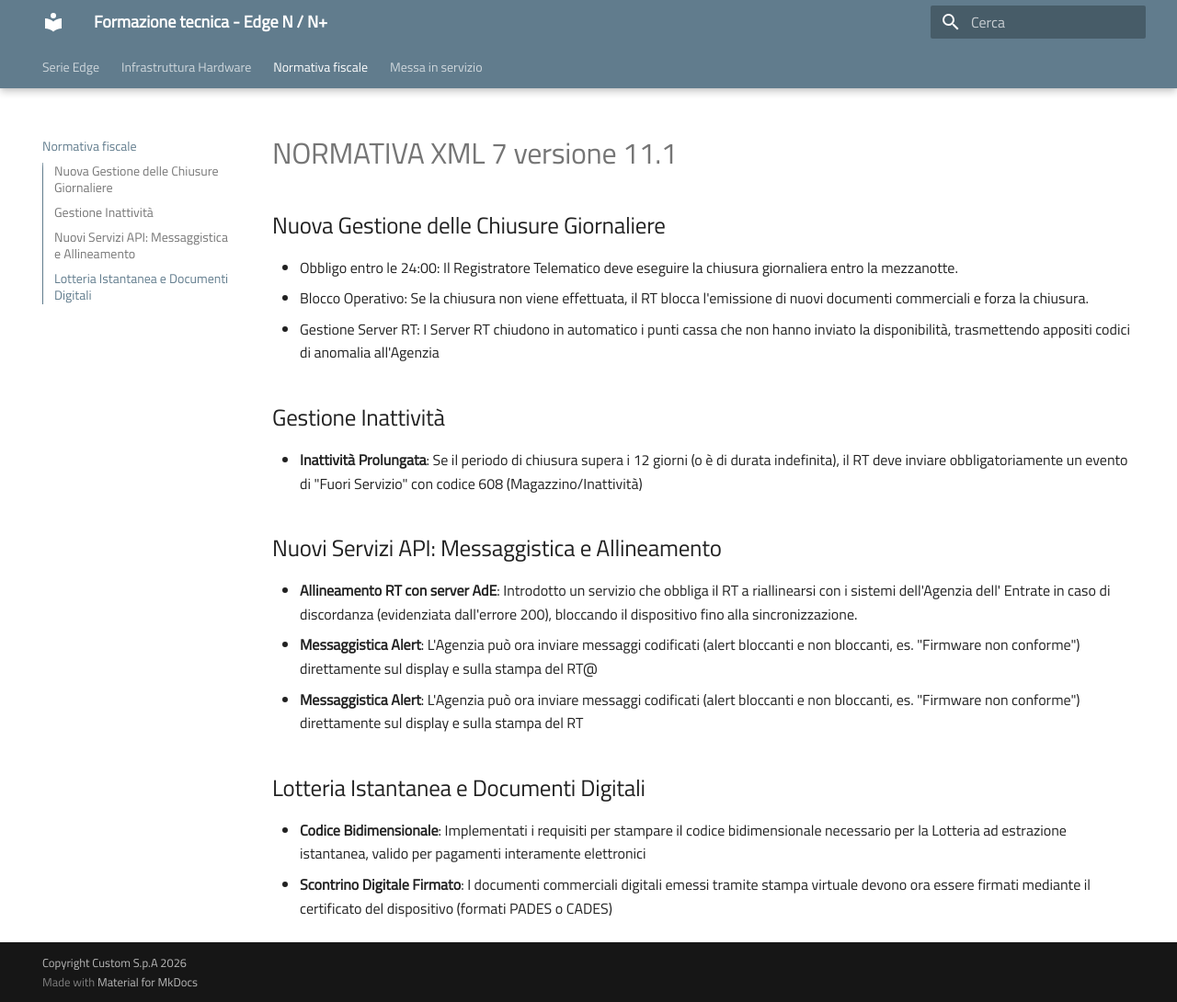
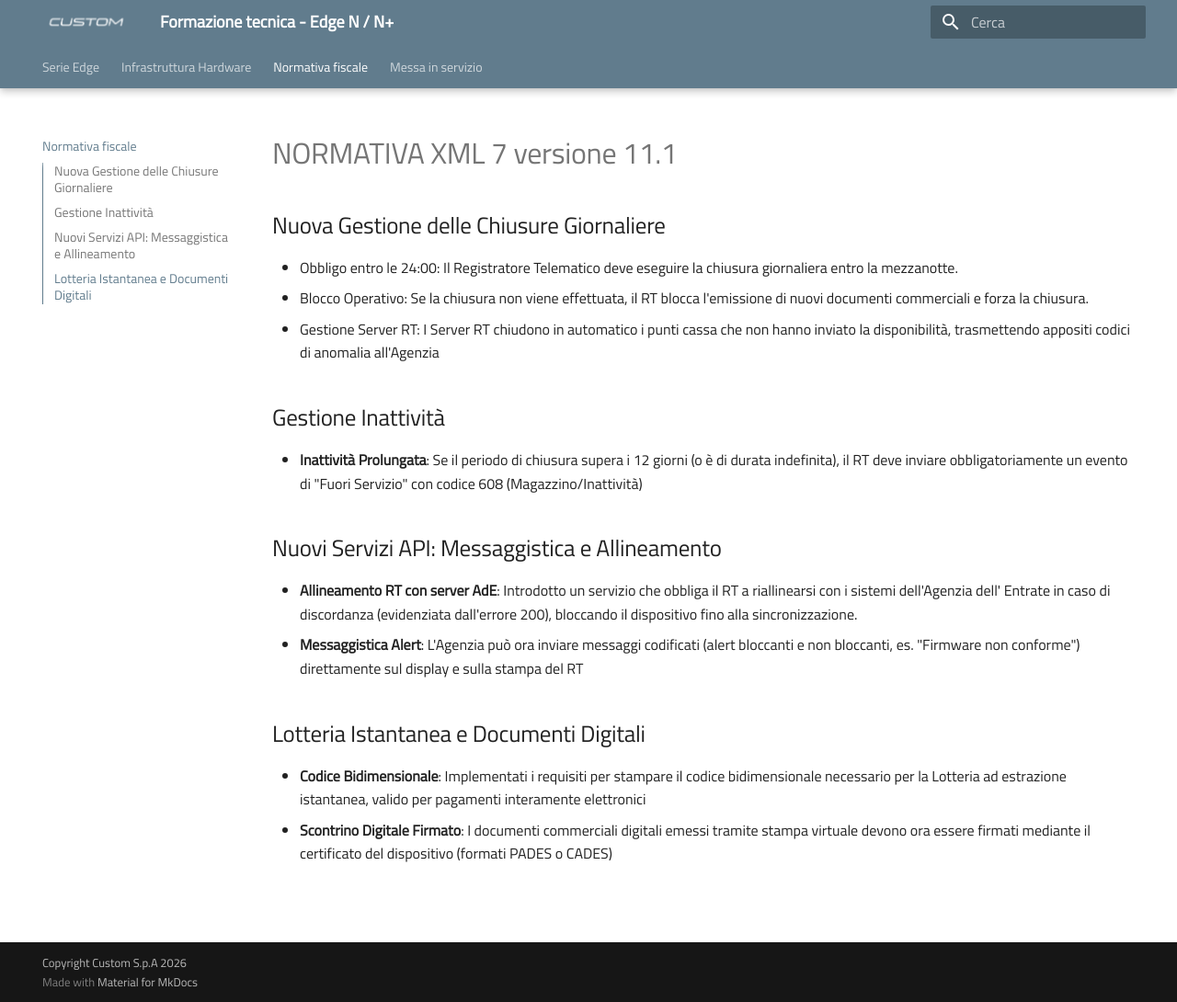
Before and after one commit to ivanrobuschi-custom/corso-tecnico-edge-n, an MkDocs documentation site: the page built from docs/normativa11.md, in a window 1280 px wide and 1090 px high. Shown: the whole window at 92% size. Built offline with MkDocs 1.6.1 and Material for MkDocs 9.7.7, drawn with Linux system fonts in a browser that asks for light colours.

Commit message:
logo e favicon

```diff
--- a/docs/normativa11.md
+++ b/docs/normativa11.md
@@ -13,7 +13,6 @@
 ## Nuovi Servizi API: Messaggistica e Allineamento
 
 - **Allineamento RT con server AdE**: Introdotto un servizio che obbliga il RT a riallinearsi con i sistemi dell'Agenzia dell' Entrate in caso di discordanza (evidenziata dall'errore 200), bloccando il dispositivo fino alla sincronizzazione.
-- **Messaggistica Alert**: L'Agenzia può ora inviare messaggi codificati (alert bloccanti e non bloccanti, es. "Firmware non conforme") direttamente sul display e sulla stampa del RT@
 - **Messaggistica Alert**: L'Agenzia può ora inviare messaggi codificati (alert bloccanti e non bloccanti, es. "Firmware non conforme") direttamente sul display e sulla stampa del RT
 
 ## Lotteria Istantanea e Documenti Digitali
--- a/mkdocs.yml
+++ b/mkdocs.yml
@@ -3,6 +3,7 @@ site_url: https://github.com/ivanrobuschi-custom/corso-tecnico-edge-n.git
 site_author: Ivan Robuschi
 theme:
   name: material
+  logo: assets/icons/logo.png
   favicon: assets/icons/favicon.png
   language: it
   features:
```
Also changed, not shown: docs/assets/icons/Favicon.png, docs/assets/icons/logo.png (added).
